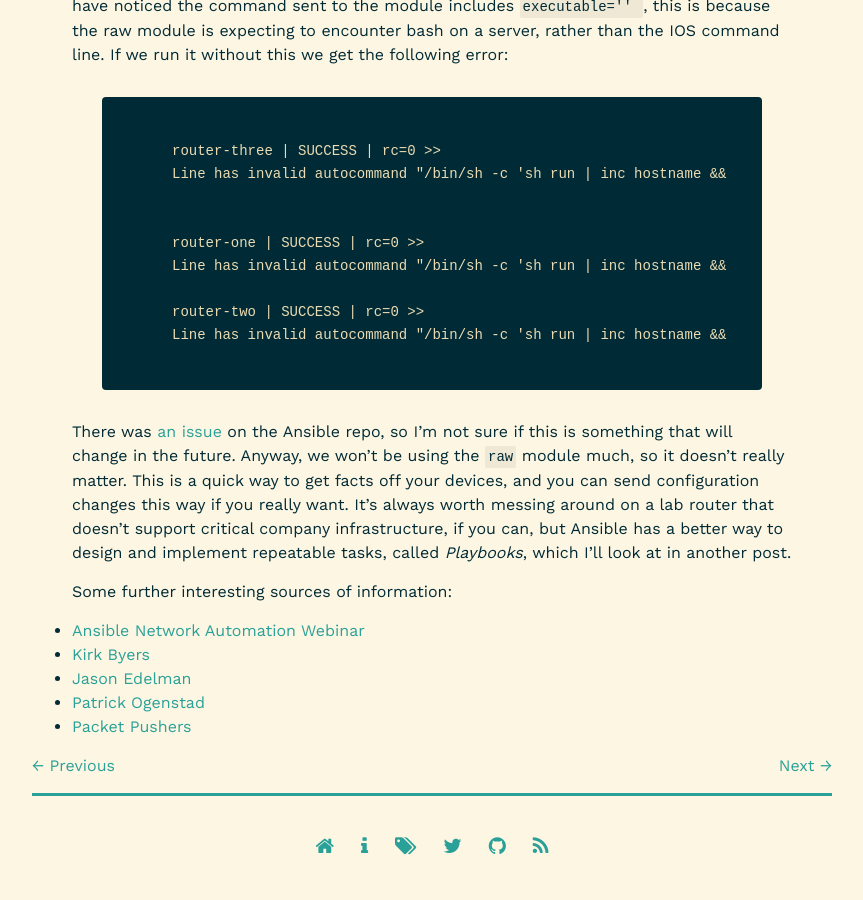
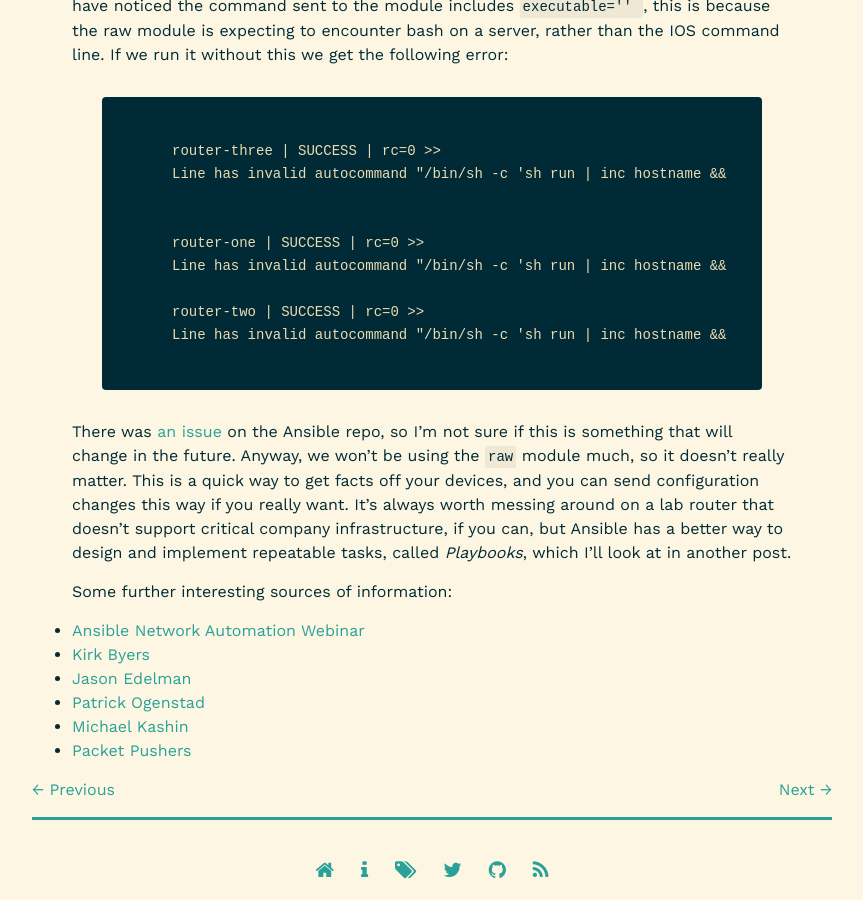
Before and after one commit to robphoenix/bordeltabernacle.github.io, a Jekyll site: the page built from _posts/2016-08-01-starting-out-with-ansible-cisco-and-network-automation.md, in a window 1280 px wide and 900 px high, scrolled down 3427 px. Shown: the whole window, without its empty margins (208-1071 px from the left). Built offline with Jekyll 4.4.1, drawn with Linux system fonts in a browser that asks for light colours; nearby versions of some CDN libraries; Markdown is read by kramdown in place of the engine named in the settings; comment, search, counter and statistics services are not loaded; before the commit the page ends 4303 px from its top, so only the background shows below that.

Commit message:
add extra link

```diff
--- a/_posts/2016-08-01-starting-out-with-ansible-cisco-and-network-automation.md
+++ b/_posts/2016-08-01-starting-out-with-ansible-cisco-and-network-automation.md
@@ -149,4 +149,5 @@ Some further interesting sources of information:
 * [Kirk Byers](https://pynet.twb-tech.com/blog/automation/cisco-ios.html)
 * [Jason Edelman](http://jedelman.com/home/network-automation-with-ansible-dynamically-configuring-interface-descriptions/)
 * [Patrick Ogenstad](https://networklore.com/ansible-device-versions/)
+* [Michael Kashin](https://networkop.github.io/blog/2015/06/24/ansible-intro/)
 * [Packet Pushers](http://packetpushers.net/ansible-cisco-snmp/)
```
